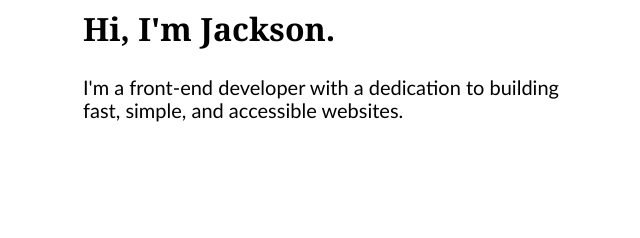
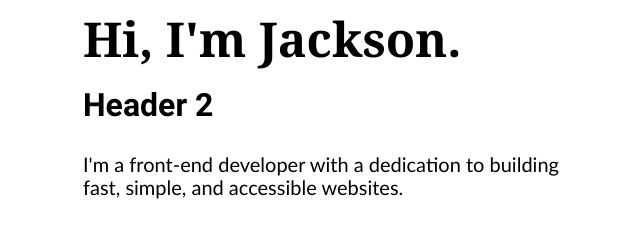
Before and after one commit to imjackson/jacksongpack.com, a plain HTML site: page index.html in a window 1280 px wide. Shown: the whole page, without its empty margins (307-947 px from the left). Drawn offline with Linux system fonts and the light colour scheme.

Commit message:
[typography.css] add Roboto typeface

```diff
--- a/css/typography.css
+++ b/css/typography.css
@@ -2,7 +2,14 @@
     font-family: "Lato";
     src: url("../assets/fonts/Lato-Regular.woff2") format("woff2"),
          url("../assets/fonts/Lato-Regular.woff") format("woff");
-  }
+}
+
+@font-face {
+    font-family: "Roboto";
+    src: url("../assets/fonts/Roboto-Bold.woff2") format("woff2"),
+         url("../assets/fonts/Roboto-Bold.woff") format("woff");
+    font-weight: bold;
+}
 
 html {
     font-size: 16px;
@@ -12,15 +19,25 @@ html {
 
 h1 {
     font-family: Georgia, 'Times New Roman', Times, serif;
-    font-size: 2rem; /* 32px */
+    font-size: 3rem;
     margin: .67rem 0 .67rem 0;
 }
 
-h2, h3, h4, h5, h6 {
-    font-size: 1.5rem /* 24px */
+h2 {
+    font-family: "Roboto", -apple-system, BlinkMacSystemFont, 'Segoe UI', Roboto, Oxygen, Ubuntu, Cantarell, 'Open Sans', 'Helvetica Neue', sans-serif;
+    font-weight: bold;
+    margin: .67rem 0 .67rem 0;
+    font-size: 2rem;
+}
+
+h3, h4, h5, h6 {
+    font-family: "Roboto", -apple-system, BlinkMacSystemFont, 'Segoe UI', Roboto, Oxygen, Ubuntu, Cantarell, 'Open Sans', 'Helvetica Neue', sans-serif;
+    font-weight: bold;
+    margin: .67rem 0 .67rem 0;
+    font-size: 1.5rem;
 }
 
 p {
     font-family: "Lato", Verdana, Geneva, Tahoma, sans-serif;
-    font-size: 1.25rem; /* 18px */
+    font-size: 1.25rem;
 }
--- a/index.html
+++ b/index.html
@@ -15,6 +15,7 @@
             <div class="side_track"></div>
             <div id="inner_track">
                 <h1>Hi, I'm Jackson.</h1>
+                <h2>Header 2</h2>
                 <p>I'm a front-end developer with a dedication to building fast, simple, and accessible websites.</p>
             </div>
             <div class="side_track"></div>
```
Also changed, not shown: assets/fonts/Roboto-Bold.woff (added), assets/fonts/Roboto-Bold.woff2 (added).
